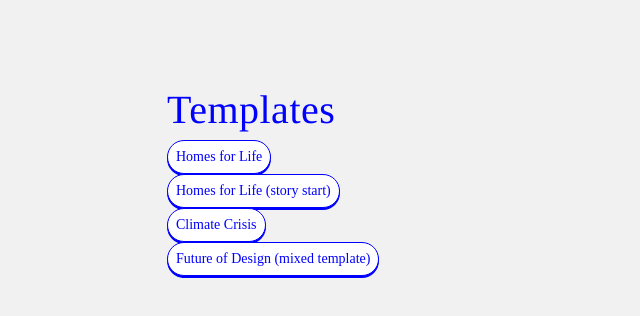
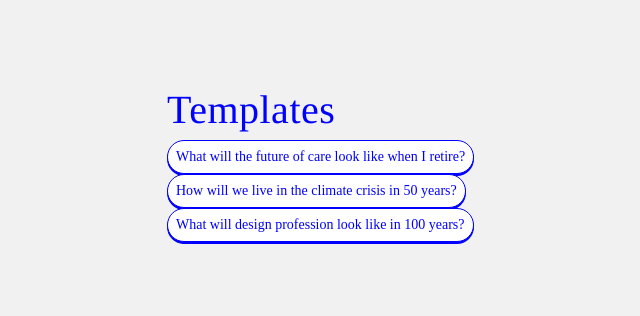
Before and after one commit to fidelthomet/futuring-machines, a Vue app: page / in a window 1280 px wide. Shown: the top 316 px of the page, without its empty margins (73-713 px from the left). Built offline with nearby package versions, Linux system fonts and the light colour scheme.

Commit message:
Added descriptions to Templates.

```diff
--- a/src/assets/main.css
+++ b/src/assets/main.css
@@ -76,6 +76,9 @@ button[disabled] {
   cursor: default;
 }
 
+input {
+  cursor: text;
+}
 input:focus {
   outline: none;
 }
--- a/src/assets/templates/climate.json
+++ b/src/assets/templates/climate.json
@@ -1,5 +1,6 @@
 {
   "name": "Climate Crisis",
+  "description": "How will we live in the climate crisis in 50 years?",
   "actions": [
     {
       "type": "generate",
@@ -7,7 +8,7 @@
     }
   ],
   "env": {
-    "year": "2070",
+    "year": "2074",
     "main-character": "Ava",
     "companion-type": "dog",
     "companion-name": "Bonnie"
--- a/src/assets/templates/design-mix.json
+++ b/src/assets/templates/design-mix.json
@@ -1,9 +1,10 @@
 {
   "name": "Future of Design (mixed template)",
+  "description": "What will design profession look like in 100 years?",
   "actions": [
     {
       "type": "generate",
-      "template": "Kim is a designer living in the year 2100. A friend asks her what she does all day. What does she respond? Respond in the first person. Use at most two sentences.",
+      "template": "Kim is a designer living in the year 2124. A friend asks her what she does all day. What does she respond? Respond in the first person. Use at most two sentences.",
       "bind": "reply"
     },
     {
--- a/src/assets/templates/homesForLife.json
+++ b/src/assets/templates/homesForLife.json
@@ -1,5 +1,6 @@
 {
     "name": "Homes for Life",
+    "description": "What will the future of care look like when I retire?",
     "actions": [
       {
         "type": "generate",
--- a/src/assets/templates/homesForLifeStart.json
+++ b/src/assets/templates/homesForLifeStart.json
@@ -1,5 +1,6 @@
 {
-  "name": "Homes for Life (story start)",
+  "name": "Homes for Life",
+  "description": "What will the future of care look like when I retire?",
   "actions": [
     {
       "type": "static",
--- a/src/assets/templates/index.js
+++ b/src/assets/templates/index.js
@@ -1,6 +1,5 @@
-import homes from './homesForLife'
 import homesStart from './homesForLifeStart'
 import designMix from './design-mix'
 import climate from './climate'
 
-export default [homes, homesStart, climate, designMix]
+export default [homesStart, climate, designMix]
--- a/src/components/TheTemplates.vue
+++ b/src/components/TheTemplates.vue
@@ -17,7 +17,7 @@ const commandStore = useCommandStore()
         :to="{ name: 'editor', params: { template: template.name } }"
       >
         <li>
-          <button>{{ template.name }}</button>
+          <button>{{ template.description }}</button>
         </li>
       </RouterLink>
     </ul>
```
Also changed, not shown: src/stores/commands.js (+1 -7 lines).
